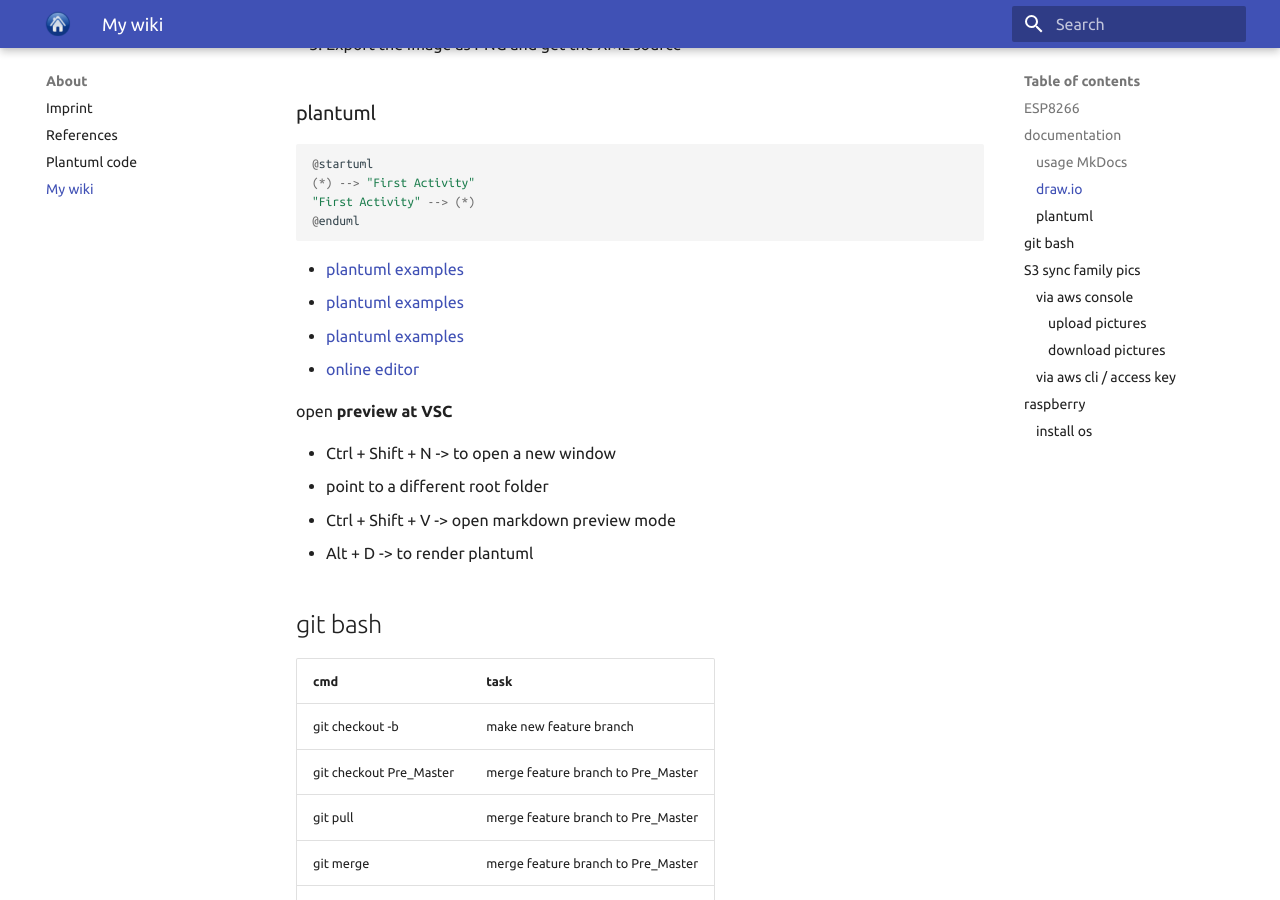
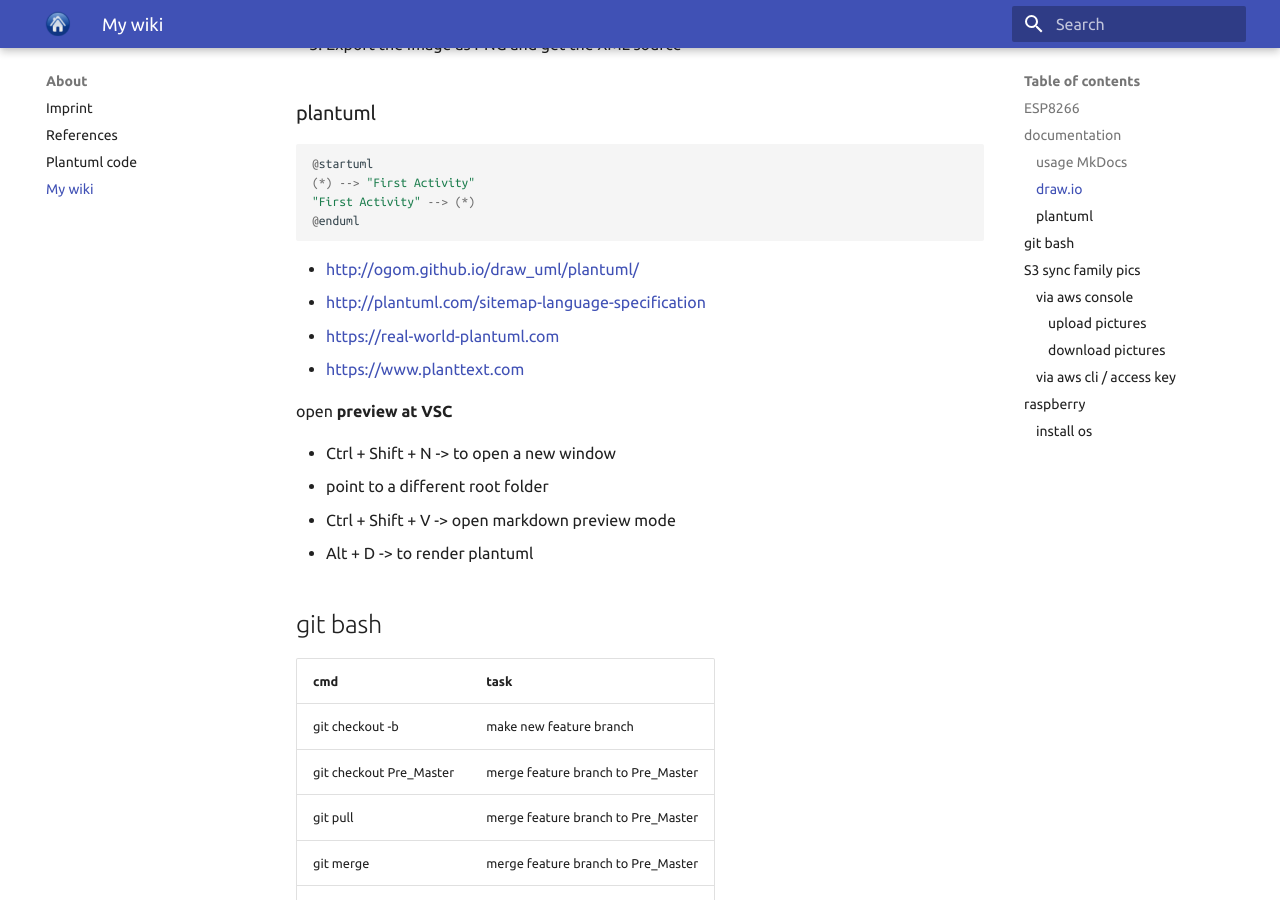
Before and after one commit to alexkratzer/autohomestack, an MkDocs documentation site: the page built from docs/about/wiki.md, in a window 1280 px wide and 900 px high, scrolled down 756 px. Built offline with MkDocs 1.6.1 and Material for MkDocs 9.7.7, drawn with Linux system fonts in a browser that asks for light colours.

Commit message:
print link

````diff
--- a/docs/about/wiki.md
+++ b/docs/about/wiki.md
@@ -32,10 +32,10 @@
 @enduml
 ```
 
-* [plantuml examples](http://ogom.github.io/draw_uml/plantuml/)
-* [plantuml examples](http://plantuml.com/sitemap-language-specification)
-* [plantuml examples](https://real-world-plantuml.com)
-* [online editor](https://www.planttext.com)
+* [http://ogom.github.io/draw_uml/plantuml/](http://ogom.github.io/draw_uml/plantuml/)
+* [http://plantuml.com/sitemap-language-specification](http://plantuml.com/sitemap-language-specification)
+* [https://real-world-plantuml.com](https://real-world-plantuml.com)
+* [https://www.planttext.com](https://www.planttext.com)
 
 open **preview at VSC**
 
````
